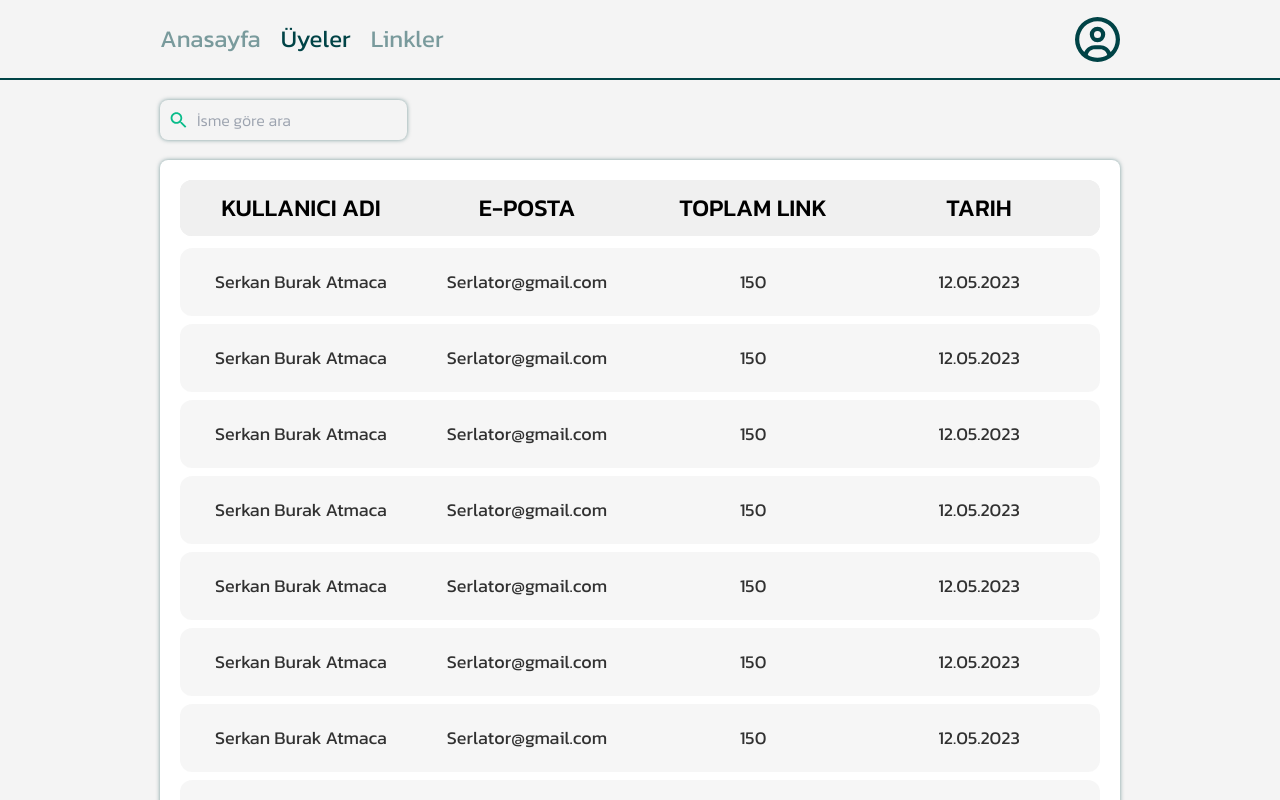
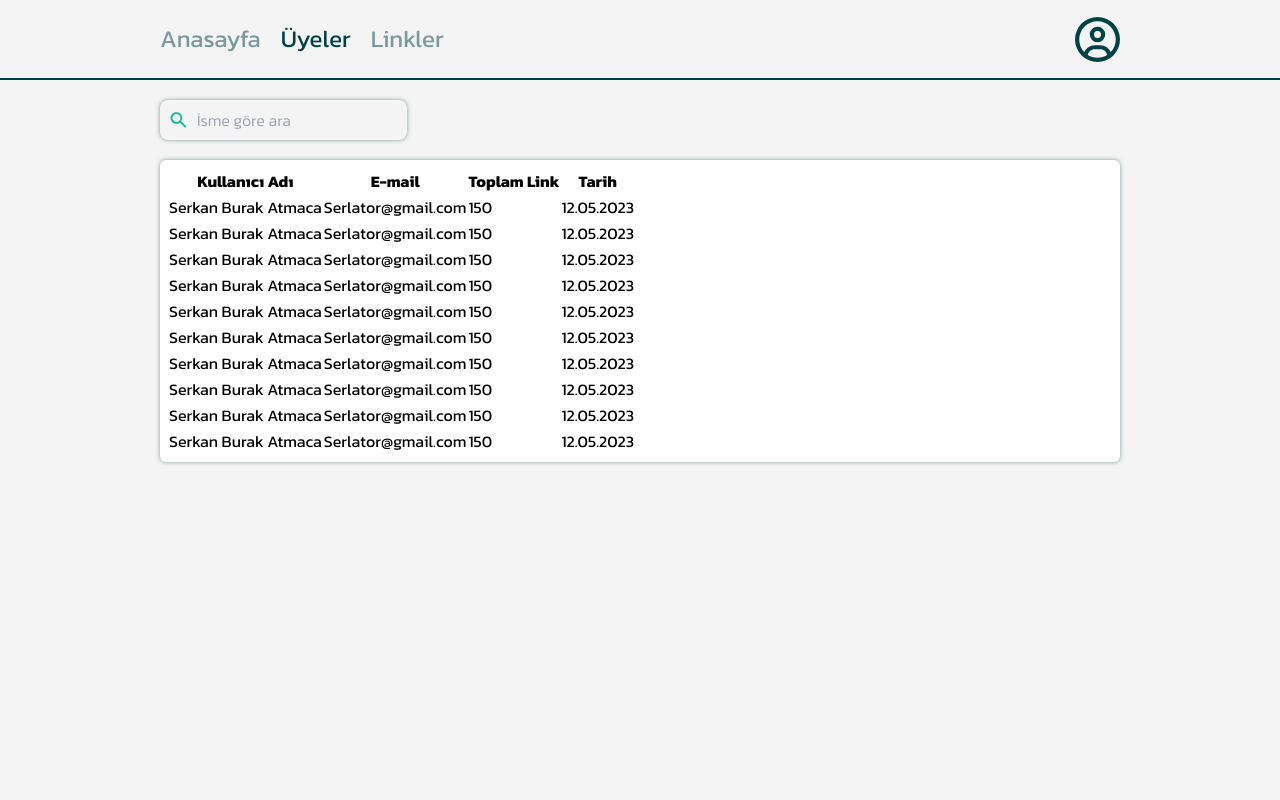
Before and after one commit to NNakreSS/next-url_shortener, a Next.js app: page /admin/users in a window 1280 px wide. Shown: the top 800 px of the page. Built offline with nearby package versions, Linux system fonts and the light colour scheme.

Commit message:
fix table

```diff
--- a/src/app/components/admin/users/UsersTable.tsx
+++ b/src/app/components/admin/users/UsersTable.tsx
@@ -2,7 +2,7 @@
 
 import Pagination from "@/app/components/general/Pagination";
 import SearchInput from "@/app/components/general/SearchInput";
-import Table from "../../general/Table";
+import { useState } from "react";
 
 const users = [
   {
@@ -68,34 +68,40 @@ const users = [
 ];
 
 function UsersTable() {
+  const [currentPage, setPage] = useState(1);
+
   return (
     <div className="my-5 space-y-5">
-      <div className="flex items-center justify-between">
-        <SearchInput />
-        <Pagination />
+      <div className="flex lg:flex-row flex-col items-center justify-between gap-2">
+        <SearchInput className="w-full lg:w-auto" />
+        <Pagination
+          className="w-full lg:w-auto"
+          currentPage={currentPage}
+          onPageChange={setPage}
+          totalPages={30}
+        />
       </div>
-      <div className="bg-white rounded-lg shadow-cover overflow-hidden">
-        <Table>
-          <Table.Head>
-            <Table.Row>
-              <Table.Column>Kullanıcı Adı</Table.Column>
-              <Table.Column>E-Posta</Table.Column>
-              <Table.Column>Toplam Link</Table.Column>
-              <Table.Column>Tarih</Table.Column>
-            </Table.Row>
-          </Table.Head>
-
-          <Table.Body>
+      <div className="overflow-auto shadow-cover rounded-md p-2 bg-white">
+        <table>
+          <thead>
+            <tr>
+              <th>Kullanıcı Adı</th>
+              <th>E-mail</th>
+              <th>Toplam Link</th>
+              <th>Tarih</th>
+            </tr>
+          </thead>
+          <tbody>
             {users.map((user, i) => (
-              <Table.Row key={i}>
-                <Table.Cell>{user.name}</Table.Cell>
-                <Table.Cell>{user.email}</Table.Cell>
-                <Table.Cell>{user.linkCount}</Table.Cell>
-                <Table.Cell>{user.date}</Table.Cell>
-              </Table.Row>
+              <tr key={i}>
+                <td>{user.name}</td>
+                <td>{user.email}</td>
+                <td>{user.linkCount}</td>
+                <td>{user.date}</td>
+              </tr>
             ))}
-          </Table.Body>
-        </Table>
+          </tbody>
+        </table>
       </div>
     </div>
   );
```
